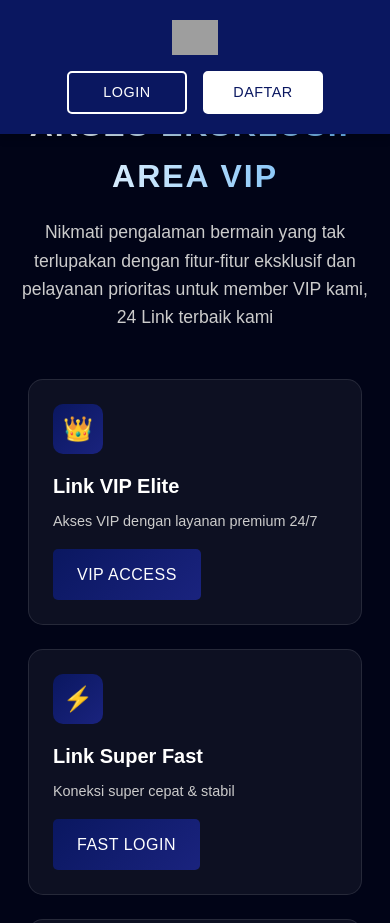
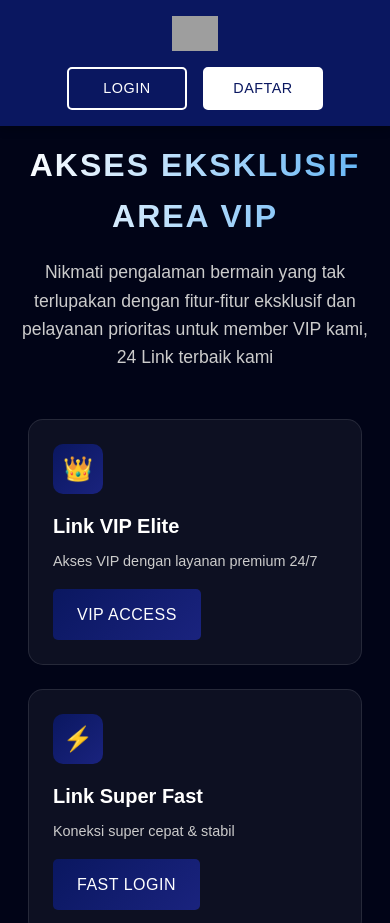
Before and after one commit to fighter024/Landing-Page-Home-Interwin, a plain HTML site: page index.html in a window 390 px wide. Shown: the top 923 px of the page. Drawn offline with Linux system fonts and the light colour scheme; grey boxes are pictures that could not be loaded.

Commit message:
Update index.html

```diff
--- a/index.html
+++ b/index.html
@@ -27,12 +27,14 @@
 
         nav {
             background-color: #0A1760;
-            padding: 1rem;
+            padding: 0.5rem;
             position: fixed;
             width: 100%;
             top: 0;
             z-index: 1000;
             box-shadow: 0 2px 10px rgba(0,0,0,0.3);
+            height: auto;
+            min-height: 60px;
         }
 
         .nav-content {
@@ -95,7 +97,8 @@
         .container {
             max-width: 1200px;
             margin: 0 auto;
-            padding: 100px 20px 40px;
+            padding: 20px;
+            margin-top: 120px;
         }
 
         .grid-container {
@@ -314,7 +317,17 @@
             }
 
             nav {
-                padding: 0.75rem;
+                padding: 0.5rem;
+                min-height: 90px;
+            }
+
+            .container {
+                margin-top: 140px;
+                padding-top: 0;
+            }
+
+            .header {
+                padding-top: 0;
             }
 
             .footer-content {
```
